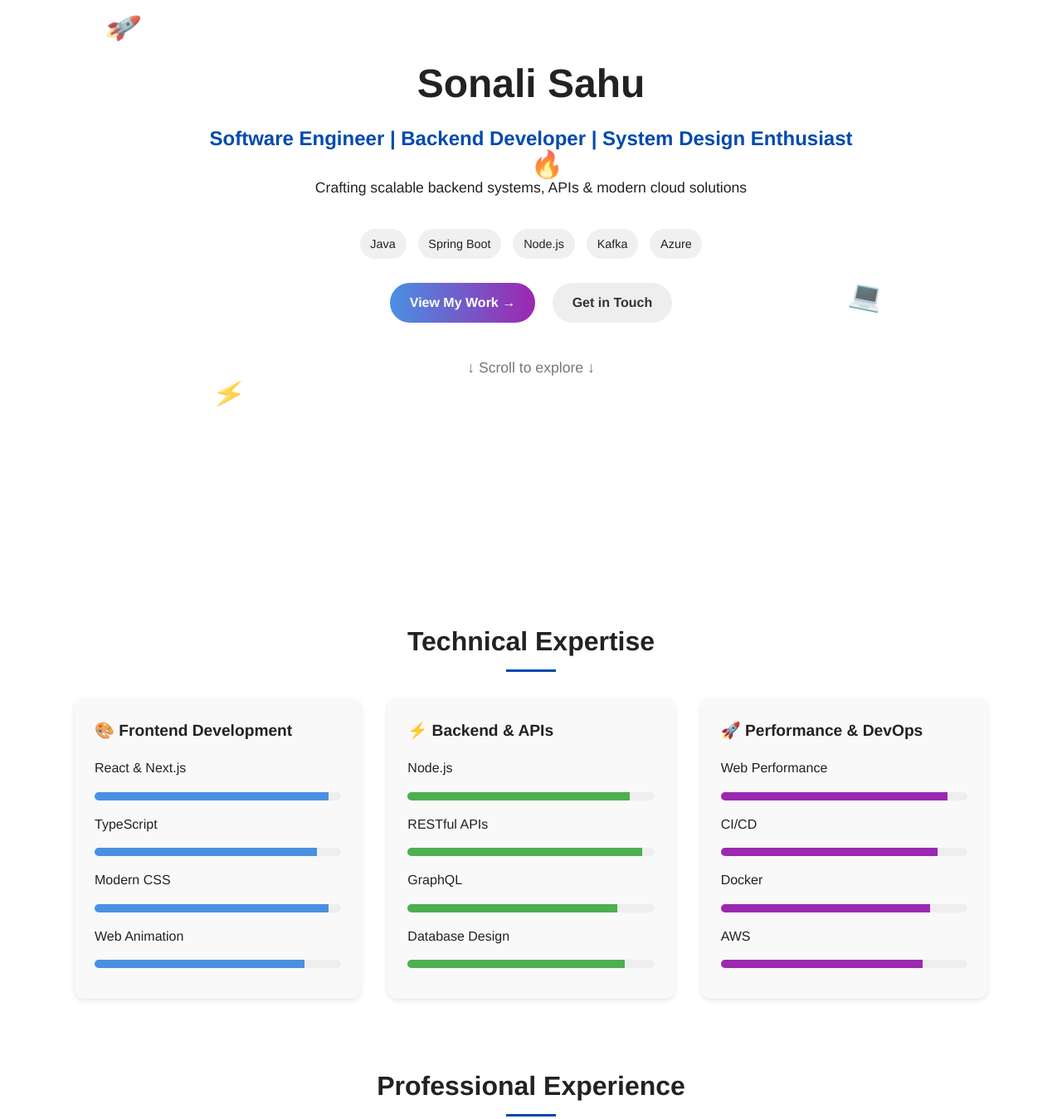
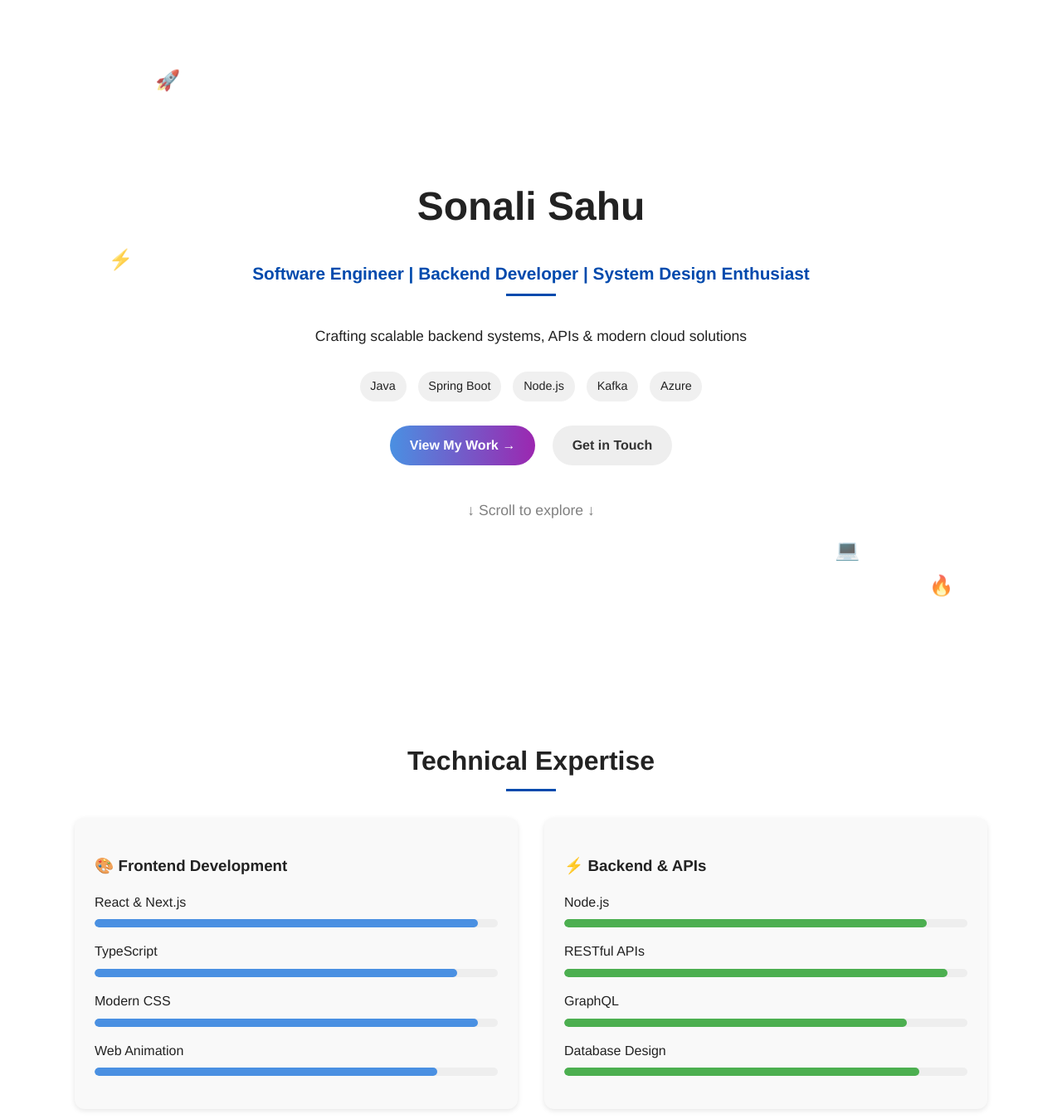
Before and after one commit to sonali1987/Portfolio, a plain HTML site: page index.html in a window 1280 px wide. Shown: the part 132-1481 px from the top of the page at 83% size. Drawn offline with nearby package versions, Linux system fonts and the light colour scheme.

Commit message:
Update index.html

```diff
--- a/index.html
+++ b/index.html
@@ -41,24 +41,21 @@
 
     /* Hero Section */
     .hero {
-      height: 100vh;
+      min-height: 100vh;
       display: flex;
       flex-direction: column;
       justify-content: center;
       align-items: center;
       text-align: center;
-      color: #222;
+      padding-top: 4rem;
       position: relative;
       overflow: hidden;
     }
-    .hero h1 { font-size: 3rem; margin: 0; }
-    .hero h3 { font-size: 1.5rem; margin: 0.5rem 0; color: #004aad; }
-    .hero p { font-size: 1.1rem; margin-bottom: 1rem; }
+    .hero h1 { font-size: 3rem; margin-bottom: 0.5rem; }
+    .hero h2 { font-size: 1.3rem; color: #004aad; margin-bottom: 1rem; }
+    .hero p { margin-bottom: 1.5rem; font-size: 1.1rem; }
 
-    .tags {
-      margin: 1rem 0;
-    }
-    .tags span {
+    .skills-tags span {
       display: inline-block;
       margin: 0.3rem;
       padding: 0.4rem 0.8rem;
@@ -66,54 +63,39 @@
       border-radius: 20px;
       font-size: 0.9rem;
     }
-    .buttons .btn {
+
+    .hero-buttons { margin-top: 1rem; }
+    .btn {
       display: inline-block;
       margin: 0.5rem;
       padding: 0.7rem 1.5rem;
       border-radius: 25px;
+      font-weight: bold;
       text-decoration: none;
-      font-weight: bold;
-      transition: 0.3s;
     }
-    .btn {
+    .primary {
       background: linear-gradient(90deg, #4a90e2, #9c27b0);
-      color: #fff;
+      color: white;
     }
-    .btn.secondary {
+    .secondary {
       background: #eee;
       color: #333;
     }
-    .scroll {
-      margin-top: 2rem;
-      font-size: 0.9rem;
-      color: #777;
-    }
 
-    /* Floating Emoji Icons */
-    .floating-icons {
+    .scroll { margin-top: 2rem; color: gray; }
+
+    /* Floating Icons */
+    .floating-icons .icon {
       position: absolute;
-      top: 0; left: 0;
-      width: 100%; height: 100%;
-      pointer-events: none;
-      overflow: hidden;
-    }
-    .floating-icons span {
-      position: absolute;
-      font-size: 2rem;
-      animation: float 15s linear infinite;
+      font-size: 1.5rem;
       opacity: 0.8;
     }
-    .floating-icons span:nth-child(1) { top: 20%; left: 10%; animation-duration: 18s; }
-    .floating-icons span:nth-child(2) { top: 60%; left: 80%; animation-duration: 22s; }
-    .floating-icons span:nth-child(3) { top: 40%; left: 50%; animation-duration: 25s; }
-    .floating-icons span:nth-child(4) { top: 75%; left: 20%; animation-duration: 20s; }
+    .floating-icons .icon:nth-child(1) { top: 15%; left: 10%; }
+    .floating-icons .icon:nth-child(2) { bottom: 15%; right: 15%; }
+    .floating-icons .icon:nth-child(3) { top: 40%; left: 5%; }
+    .floating-icons .icon:nth-child(4) { bottom: 10%; right: 5%; }
 
-    @keyframes float {
-      0%   { transform: translateY(0) rotate(0deg); }
-      50%  { transform: translateY(-30px) rotate(20deg); }
-      100% { transform: translateY(0) rotate(-20deg); }
-    }
-
+    /* Section Wrapper */
     section {
       max-width: 1100px;
       margin: 5rem auto;
@@ -134,32 +116,36 @@
       margin: 0.5rem auto 0;
     }
 
-    /* Technical Expertise */
-    .skills-grid {
-      display: grid;
-      grid-template-columns: repeat(auto-fit, minmax(280px, 1fr));
+    /* Skills (Technical Expertise) */
+    .skills-wrapper {
+      display: flex;
+      flex-wrap: wrap;
       gap: 2rem;
+      justify-content: center;
     }
     .skill-box {
+      flex: 1 1 300px;
       background: #f9f9f9;
+      padding: 1.5rem;
       border-radius: 12px;
-      padding: 1.5rem;
       box-shadow: 0 2px 6px rgba(0,0,0,0.1);
     }
     .skill-box h3 {
-      margin-top: 0;
       margin-bottom: 1rem;
-      font-size: 1.2rem;
+      display: flex;
+      align-items: center;
+      gap: 0.5rem;
     }
     .progress-bar {
       background: #eee;
       border-radius: 5px;
+      height: 10px;
+      margin: 0.5rem 0 1rem;
       overflow: hidden;
-      height: 10px;
-      margin-bottom: 0.8rem;
     }
     .progress {
       height: 10px;
+      border-radius: 5px;
     }
     .blue { background: #4a90e2; }
     .green { background: #4caf50; }
@@ -175,7 +161,10 @@
       border-radius: 10px;
       box-shadow: 0 2px 6px rgba(0,0,0,0.1);
     }
-    .job img { width: 80px; height: 80px; object-fit: contain; }
+    .job img {
+      width: 80px; height: 80px;
+      object-fit: contain;
+    }
     .job-info { flex: 1; }
     .job-info h3 { margin: 0; color: #004aad; }
     .job-info ul { margin: 0.5rem 0 0 1rem; }
@@ -241,19 +230,12 @@
   </header>
 
   <!-- Hero Section -->
-  <div id="hero" class="hero" data-aos="fade-in">
-    <div class="floating-icons">
-      <span>🚀</span>
-      <span>💻</span>
-      <span>🔥</span>
-      <span>⚡</span>
-    </div>
-
+  <section id="hero" class="hero" data-aos="fade-in">
     <h1>Sonali Sahu</h1>
-    <h3>Software Engineer | Backend Developer | System Design Enthusiast</h3>
+    <h2>Software Engineer | Backend Developer | System Design Enthusiast</h2>
     <p>Crafting scalable backend systems, APIs & modern cloud solutions</p>
 
-    <div class="tags">
+    <div class="skills-tags">
       <span>Java</span>
       <span>Spring Boot</span>
       <span>Node.js</span>
@@ -261,49 +243,57 @@
       <span>Azure</span>
     </div>
 
-    <div class="buttons">
-      <a href="#projects" class="btn">View My Work →</a>
+    <div class="hero-buttons">
+      <a href="#projects" class="btn primary">View My Work →</a>
       <a href="#contact" class="btn secondary">Get in Touch</a>
     </div>
 
     <p class="scroll">↓ Scroll to explore ↓</p>
-  </div>
 
-  <!-- Technical Expertise -->
+    <!-- Floating icons -->
+    <div class="floating-icons">
+      <span class="icon">🚀</span>
+      <span class="icon">💻</span>
+      <span class="icon">⚡</span>
+      <span class="icon">🔥</span>
+    </div>
+  </section>
+
+  <!-- Skills -->
   <section id="skills" data-aos="fade-up">
     <h2>Technical Expertise</h2>
-    <div class="skills-grid">
+    <div class="skills-wrapper">
       <div class="skill-box">
         <h3>🎨 Frontend Development</h3>
-        <p>React & Next.js</p>
+        React & Next.js
         <div class="progress-bar"><div class="progress blue" style="width:95%"></div></div>
-        <p>TypeScript</p>
+        TypeScript
         <div class="progress-bar"><div class="progress blue" style="width:90%"></div></div>
-        <p>Modern CSS</p>
+        Modern CSS
         <div class="progress-bar"><div class="progress blue" style="width:95%"></div></div>
-        <p>Web Animation</p>
+        Web Animation
         <div class="progress-bar"><div class="progress blue" style="width:85%"></div></div>
       </div>
       <div class="skill-box">
         <h3>⚡ Backend & APIs</h3>
-        <p>Node.js</p>
+        Node.js
         <div class="progress-bar"><div class="progress green" style="width:90%"></div></div>
-        <p>RESTful APIs</p>
+        RESTful APIs
         <div class="progress-bar"><div class="progress green" style="width:95%"></div></div>
-        <p>GraphQL</p>
+        GraphQL
         <div class="progress-bar"><div class="progress green" style="width:85%"></div></div>
-        <p>Database Design</p>
+        Database Design
         <div class="progress-bar"><div class="progress green" style="width:88%"></div></div>
       </div>
       <div class="skill-box">
         <h3>🚀 Performance & DevOps</h3>
-        <p>Web Performance</p>
+        Web Performance
         <div class="progress-bar"><div class="progress purple" style="width:92%"></div></div>
-        <p>CI/CD</p>
+        CI/CD
         <div class="progress-bar"><div class="progress purple" style="width:88%"></div></div>
-        <p>Docker</p>
+        Docker
         <div class="progress-bar"><div class="progress purple" style="width:85%"></div></div>
-        <p>AWS</p>
+        AWS
         <div class="progress-bar"><div class="progress purple" style="width:82%"></div></div>
       </div>
     </div>
@@ -313,6 +303,7 @@
   <section id="experience" data-aos="fade-up">
     <h2>Professional Experience</h2>
     <div class="experience">
+
       <!-- Microsoft -->
       <div class="job">
         <img src="microsoft-logo.png" alt="Microsoft">
@@ -327,6 +318,7 @@
           </ul>
         </div>
       </div>
+
       <!-- Walmart -->
       <div class="job">
         <img src="walmart-logo.png" alt="Walmart">
@@ -341,6 +333,7 @@
           </ul>
         </div>
       </div>
+
       <div class="job">
         <img src="walmart-logo.png" alt="Walmart">
         <div class="job-info">
@@ -354,6 +347,7 @@
           </ul>
         </div>
       </div>
+
       <div class="job">
         <img src="walmart-logo.png" alt="Walmart">
         <div class="job-info">
```
